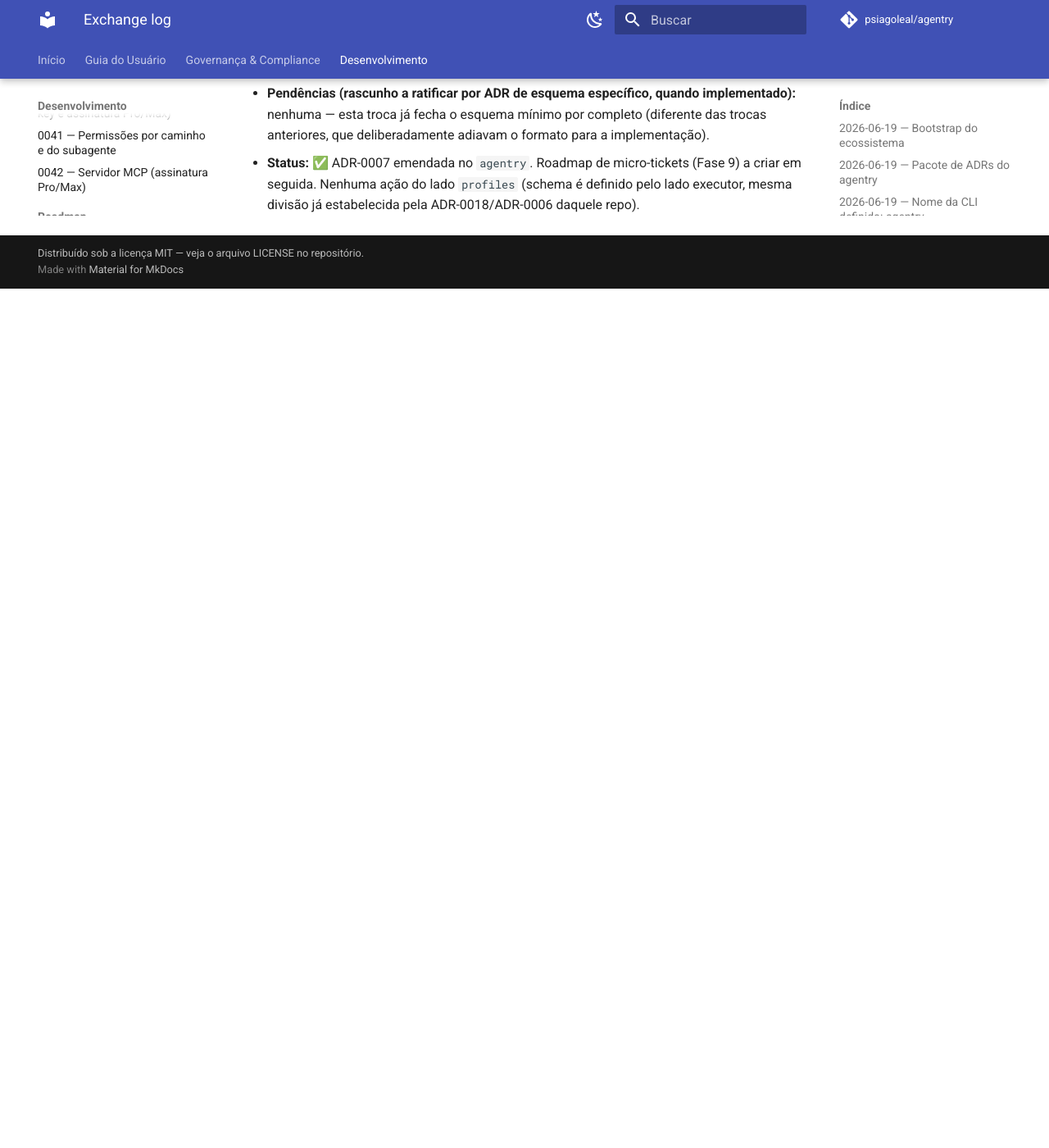
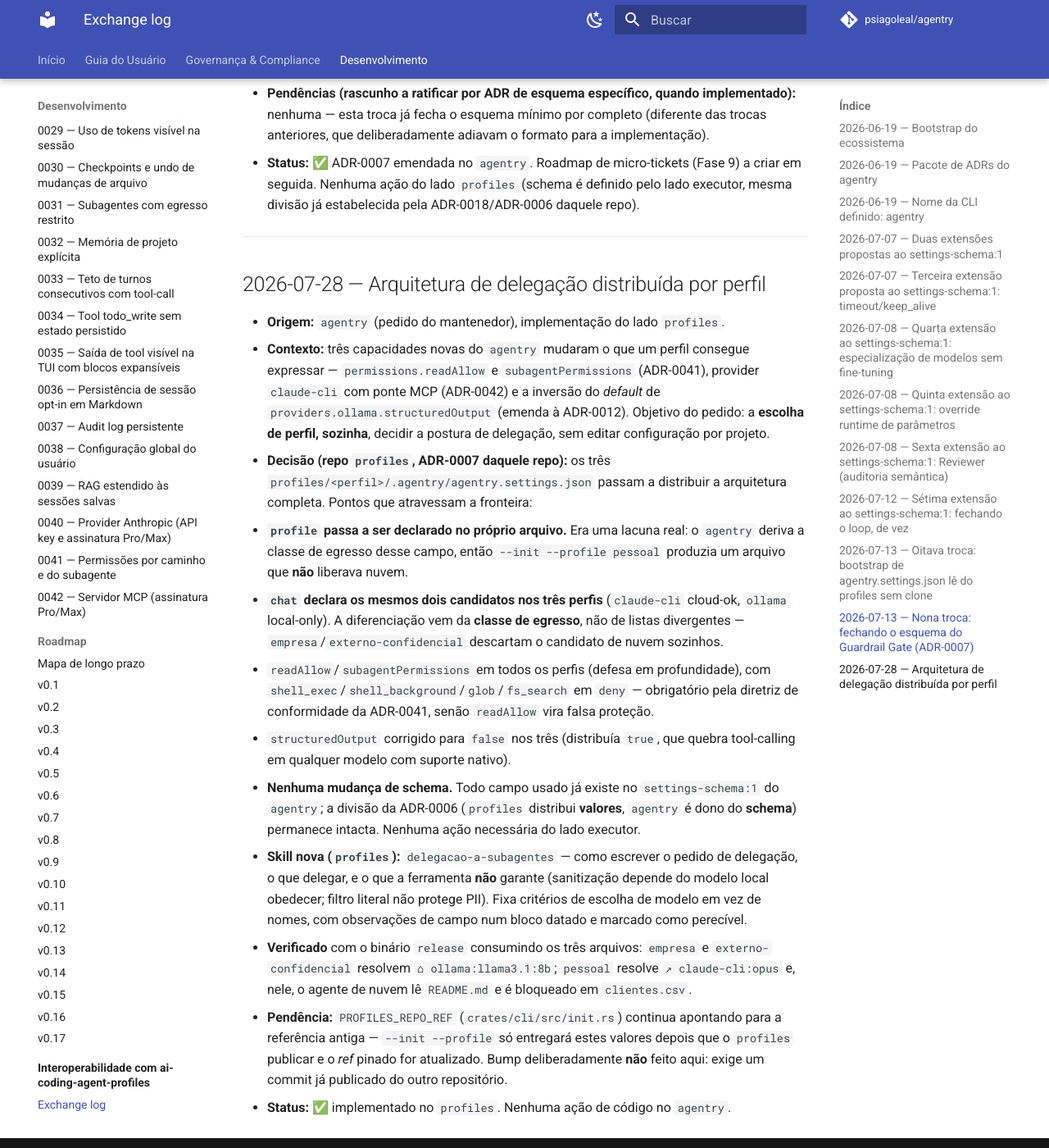
Before and after one commit to psiagoleal/agentry, an MkDocs documentation site: the page built from docs/interop/exchange-log.md, in a window 1280 px wide and 1400 px high, scrolled down 8228 px. Shown: the whole window at 82% size. Built offline with MkDocs 1.6.1 and Material for MkDocs 9.7.7, drawn with Linux system fonts in a browser that asks for light colours; comment, search, counter and statistics services are not loaded; before the commit the page ends 8580 px from its top, so only the background shows below that.

Commit message:
docs(interop): registra a arquitetura de delegacao distribuida por perfil
Troca com o ai-coding-agent-profiles: os tres arquivos por perfil passam a
distribuir a arquitetura completa (readAllow + subagentPermissions + chat com
dois candidatos + claudeCli/mcpTools), decidida pela ADR-0007 daquele repo.

Nenhuma mudanca de schema: todo campo ja existe no settings-schema:1, entao a
divisao da ADR-0006 (profiles distribui valores, agentry e dono do schema)
segue intacta e nao ha acao de codigo deste lado.

Registra tambem a pendencia: PROFILES_REPO_REF ainda aponta para a referencia
antiga, entao `--init --profile` so entregara estes valores depois que o outro
repo publicar e o ref pinado for atualizado -- bump nao feito aqui de proposito,
exige um commit ja publicado la.

{agente: Claude Code; modelo: claude-opus-5}

```diff
--- a/docs/interop/exchange-log.md
+++ b/docs/interop/exchange-log.md
@@ -276,3 +276,44 @@
 - **Status:** ✅ ADR-0007 emendada no `agentry`. Roadmap de micro-tickets (Fase 9) a criar em
   seguida. Nenhuma ação do lado `profiles` (schema é definido pelo lado executor, mesma
   divisão já estabelecida pela ADR-0018/ADR-0006 daquele repo).
+
+---
+
+## 2026-07-28 — Arquitetura de delegação distribuída por perfil
+
+- **Origem:** `agentry` (pedido do mantenedor), implementação do lado `profiles`.
+- **Contexto:** três capacidades novas do `agentry` mudaram o que um perfil consegue
+  expressar — `permissions.readAllow` e `subagentPermissions` (ADR-0041), provider
+  `claude-cli` com ponte MCP (ADR-0042) e a inversão do *default* de
+  `providers.ollama.structuredOutput` (emenda à ADR-0012). Objetivo do pedido: a **escolha
+  de perfil, sozinha**, decidir a postura de delegação, sem editar configuração por projeto.
+- **Decisão (repo `profiles`, ADR-0007 daquele repo):** os três
+  `profiles/<perfil>/.agentry/agentry.settings.json` passam a distribuir a arquitetura
+  completa. Pontos que atravessam a fronteira:
+  - **`profile` passa a ser declarado no próprio arquivo.** Era uma lacuna real: o `agentry`
+    deriva a classe de egresso desse campo, então `--init --profile pessoal` produzia um
+    arquivo que **não** liberava nuvem.
+  - **`chat` declara os mesmos dois candidatos nos três perfis** (`claude-cli` cloud-ok,
+    `ollama` local-only). A diferenciação vem da **classe de egresso**, não de listas
+    divergentes — `empresa`/`externo-confidencial` descartam o candidato de nuvem sozinhos.
+  - `readAllow`/`subagentPermissions` em todos os perfis (defesa em profundidade), com
+    `shell_exec`/`shell_background`/`glob`/`fs_search` em `deny` — obrigatório pela diretriz
+    de conformidade da ADR-0041, senão `readAllow` vira falsa proteção.
+  - `structuredOutput` corrigido para `false` nos três (distribuía `true`, que quebra
+    tool-calling em qualquer modelo com suporte nativo).
+- **Nenhuma mudança de schema.** Todo campo usado já existe no `settings-schema:1` do
+  `agentry`; a divisão da ADR-0006 (`profiles` distribui **valores**, `agentry` é dono do
+  **schema**) permanece intacta. Nenhuma ação necessária do lado executor.
+- **Skill nova (`profiles`):** `delegacao-a-subagentes` — como escrever o pedido de
+  delegação, o que delegar, e o que a ferramenta **não** garante (sanitização depende do
+  modelo local obedecer; filtro literal não protege PII). Fixa critérios de escolha de modelo
+  em vez de nomes, com observações de campo num bloco datado e marcado como perecível.
+- **Verificado** com o binário `release` consumindo os três arquivos: `empresa` e
+  `externo-confidencial` resolvem `⌂ ollama:llama3.1:8b`; `pessoal` resolve
+  `↗ claude-cli:opus` e, nele, o agente de nuvem lê `README.md` e é bloqueado em
+  `clientes.csv`.
+- **Pendência:** `PROFILES_REPO_REF` (`crates/cli/src/init.rs`) continua apontando para a
+  referência antiga — `--init --profile` só entregará estes valores depois que o `profiles`
+  publicar e o *ref* pinado for atualizado. Bump deliberadamente **não** feito aqui: exige um
+  commit já publicado do outro repositório.
+- **Status:** ✅ implementado no `profiles`. Nenhuma ação de código no `agentry`.
```
